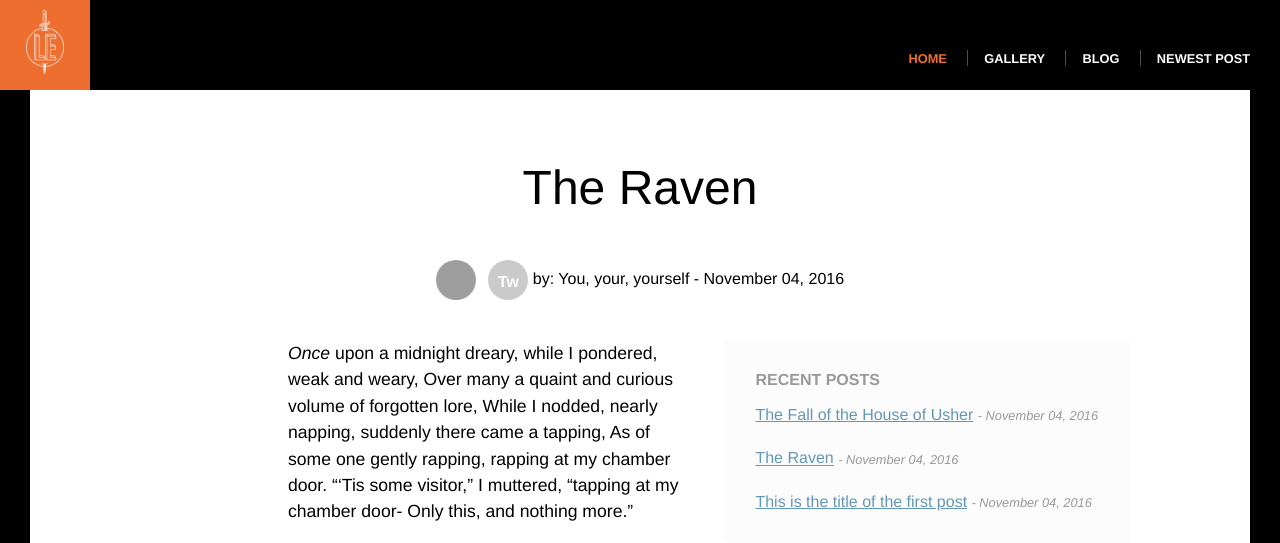
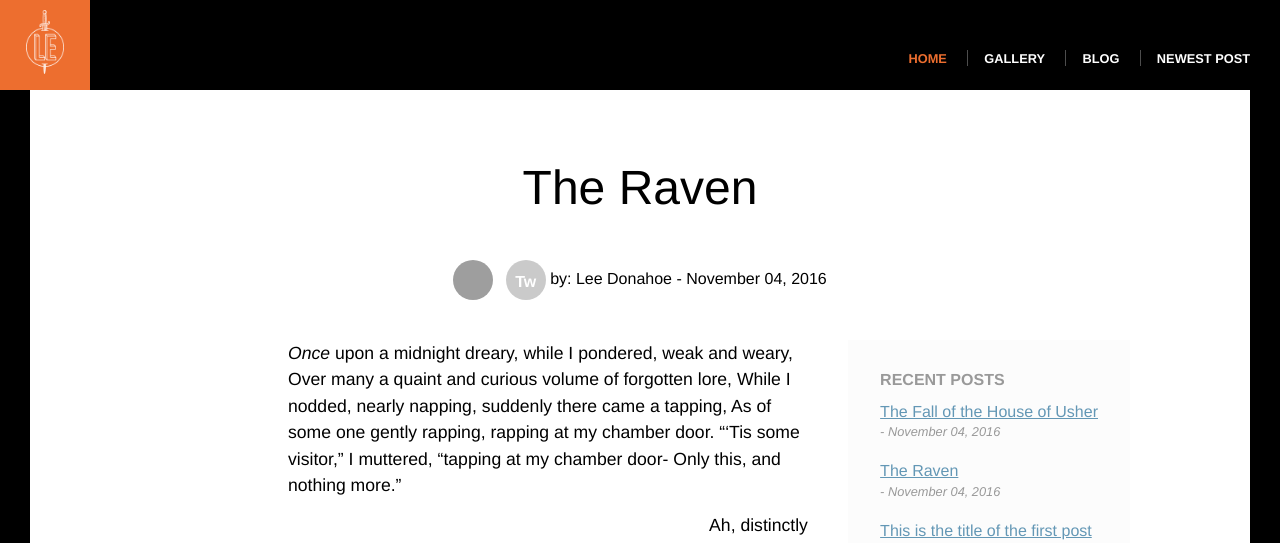
Before and after one commit to jlmercury/css_and_layout, a Jekyll site: the page built from _posts/2016-11-04-title-of-second-post.md, in a window 1280 px wide and 900 px high, scrolled down 376 px, cut to the strip 0-543 px from the top of the window. Built offline with Jekyll 4.4.1, drawn with Linux system fonts in a browser that asks for light colours; grey boxes are pictures that could not be loaded.

Commit message:
Change style of  recent post title and author's name

```diff
--- a/_posts/2016-11-04-title-of-second-post.md
+++ b/_posts/2016-11-04-title-of-second-post.md
@@ -2,7 +2,7 @@
 layout: post
 title: The Raven
 postHero: /images/raven.jpg
-author: You, your, yourself
+author: Lee Donahoe
 authorTwitter: https://twitter.com/mhartl
 gravatar: https://s.gravatar.com/avatar/b65522a6f3a6899705d119d7aa232a6d?s=200
 postFooter: Additional information, and maybe a <a href="#">link or two</a>
--- a/css/main.css
+++ b/css/main.css
@@ -396,6 +396,9 @@
   list-style: none;
   padding: 0;
 }
+.blog-title-list a {
+  display: block;
+}
 .blog-title-list li ~ li {
   margin-top: 1.5em;
 }
```
Also changed, not shown: _posts/2016-11-03-title-of-first-post.md (+1 -1 lines), _posts/2016-11-11-usher.md (+1 -1 lines), 6 other files.
